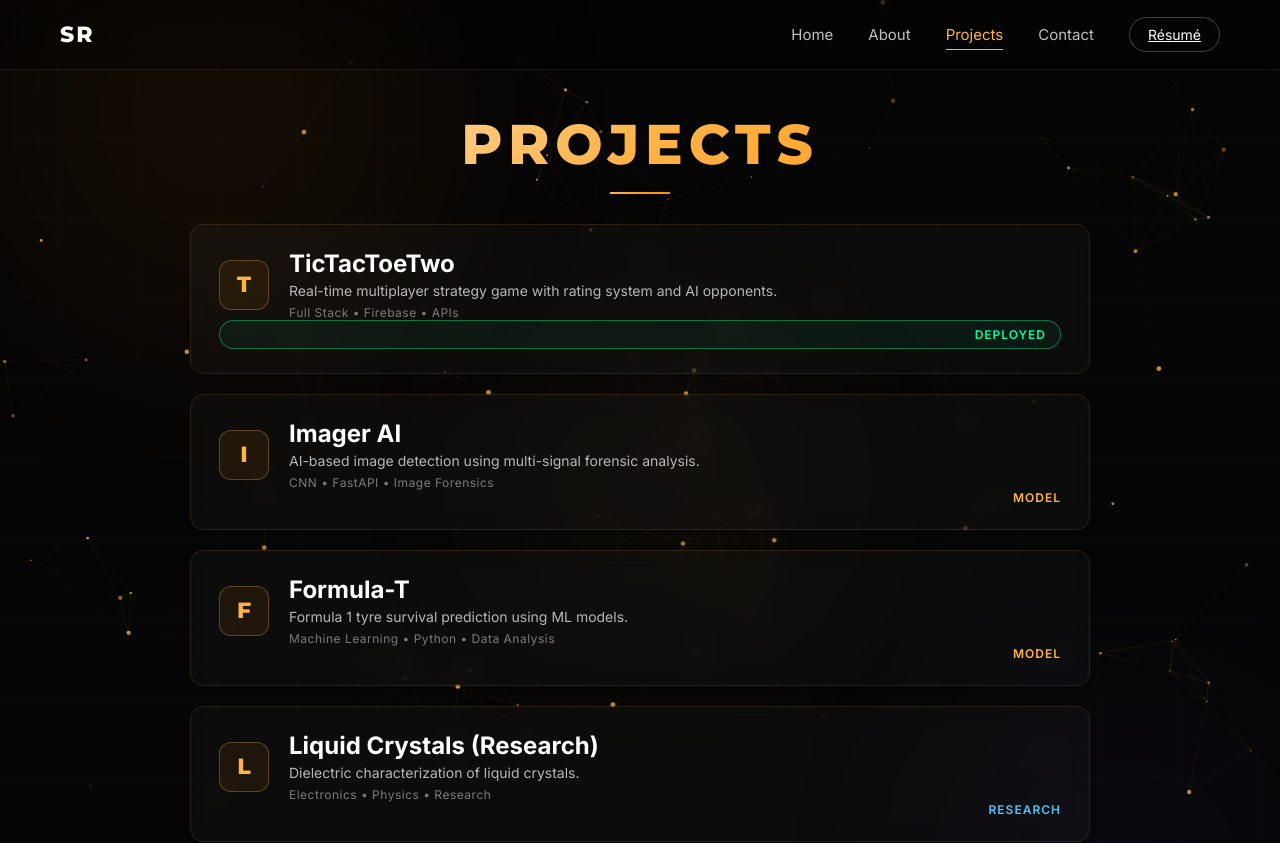
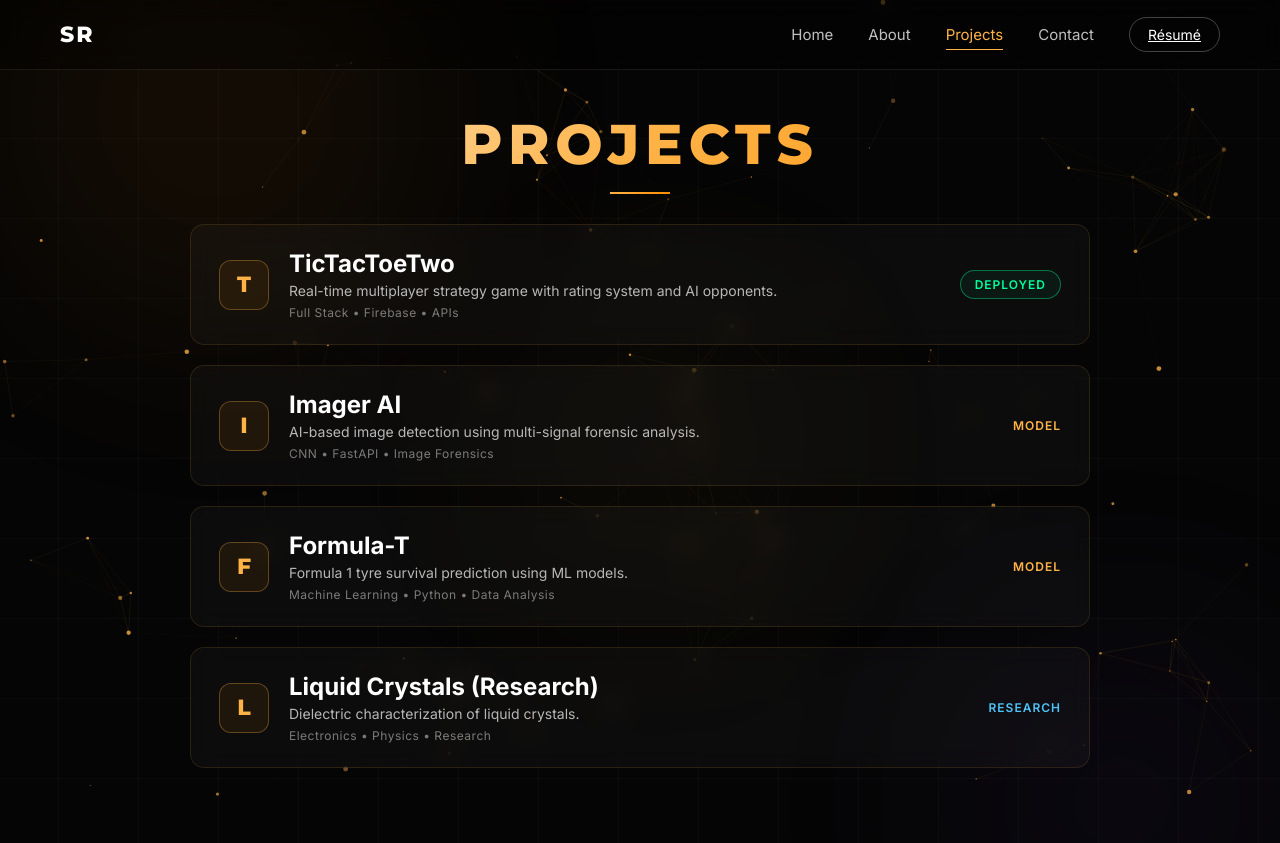
Before and after one commit to SRay2005/portfolio, a Next.js app: page /projects in a window 1280 px wide. Shown: the top 843 px of the page. Built offline with nearby package versions, Linux system fonts and the light colour scheme.

Commit message:
fix: green box around "deployed" in projects page

```diff
--- a/components/SpotlightCard.tsx
+++ b/components/SpotlightCard.tsx
@@ -82,9 +82,7 @@ export default function SpotlightCard({
           transition: 'opacity 0.4s ease',
         }}
       />
-      <div style={{ position: 'relative', zIndex: 1, width: '100%', height: '100%' }}>
-        {children}
-      </div>
+      {children}
     </motion.div>
   );
 }
--- a/styles/globals.css
+++ b/styles/globals.css
@@ -601,6 +601,11 @@ body {
   box-shadow: 0 0 30px rgba(255,140,0,0.15), inset 0 0 30px rgba(255,140,0,0.03);
 }
 
+.app-card > * {
+  position: relative;
+  z-index: 1;
+}
+
 .app-left {
   display: flex;
   gap: 20px;
@@ -794,6 +799,11 @@ body {
   border-color: rgba(255,140,0,0.4);
   background: rgba(255,255,255,0.06);
   box-shadow: 0 0 25px rgba(255,140,0,0.12);
+}
+
+.about-highlight-item > * {
+  position: relative;
+  z-index: 1;
 }
 
 .about-highlight-item h3 {
```
